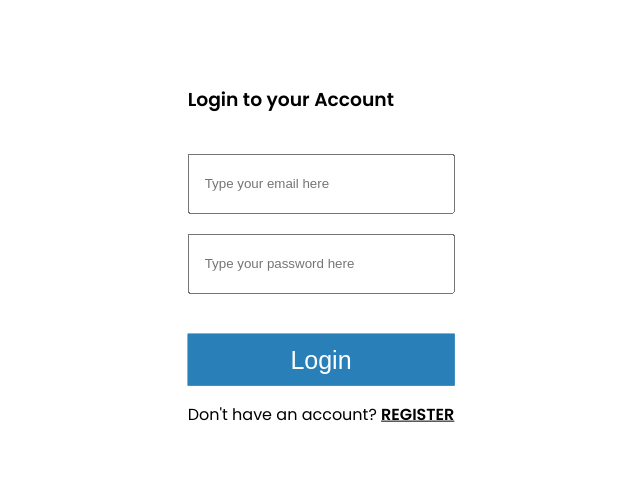
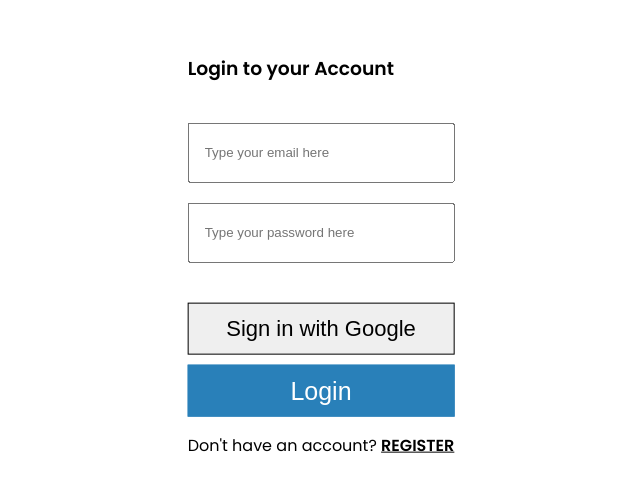
Before and after one commit to Uzmakh/edversityReact, a React (Vite) app in the folder day-04edversityTwitter/: page / in a window 1280 px wide. Shown: the part 146-638 px from the top of the page, without its empty margins (319-959 px from the left). Built offline with nearby package versions, Linux system fonts and the light colour scheme; no server answers.

Commit message:
Signed in with Google

```diff
--- a/day-04edversityTwitter/src/components/Login/index.jsx
+++ b/day-04edversityTwitter/src/components/Login/index.jsx
@@ -1,6 +1,6 @@
 import { useState, useEffect } from 'react';
 import { useNavigate } from "react-router-dom";
-import { signInWithEmailAndPassword, onAuthStateChanged } from 'firebase/auth';
+import { signInWithEmailAndPassword, onAuthStateChanged, GoogleAuthProvider, signInWithPopup } from 'firebase/auth';
 import { auth } from '../../firebase';
 import classes from './index.module.css'
 
@@ -12,10 +12,24 @@ function Login({ loginState }) {
   const navigate = useNavigate();
   const [isLoggedIn, setIsLoggedIn] = useState(true);
 
+  const provider = new GoogleAuthProvider();
+
   const [email, setEmail] = useState("");
   const [password, setPassword] = useState("");
   const [errorMessage, setErrorMessage] = useState(false);
-  const onLogin = async (e) => {
+
+  const onGoogleLogin = () => {
+    signInWithPopup(auth, provider)
+      .then((result) => {
+        const user = result.user;
+        console.log(user);
+      })
+      .catch((error) => {
+        console.log(error);
+    })
+}
+
+const onLogin = async (e) => {
     e.preventDefault();
     let errMessage = "";
     const validEmail = email.trim();
@@ -35,11 +49,12 @@ function Login({ loginState }) {
         console.log(res.user.uid);
         navigate("/home");
       } catch (error) {
-        // console.log(error.code);
-        // console.log(error.message);
+        // console.log(error.errorCode);
+        // console.log(error.errorMessage);
         if (error.code == "auth/invalid-credential") {
           setErrorMessage("Invalid Credentails!");
         }
+        setErrorMessage('');
       }
     }
   };
@@ -64,7 +79,15 @@ function Login({ loginState }) {
         className={classes.login_form}>
 
         <input value={email} onChange={(e) => { setEmail(e.target.value) }} type="email" className={classes.input_field} placeholder="Type your email here" />
+
         <input value={password} onChange={(e) => { setPassword(e.target.value) }} type="password" className={classes.input_field} placeholder="Type your password here" />
+
+        <input
+          onClick={onGoogleLogin}
+          className={classes.input_google_btn}
+          type="button"
+          value={"Sign in with Google"}
+        />
         <input type="submit" className={classes.input_btn} value={"Login"} />
       </form>
       <p>Don't have an account? {""}
--- a/day-04edversityTwitter/src/components/Login/index.module.css
+++ b/day-04edversityTwitter/src/components/Login/index.module.css
@@ -11,8 +11,8 @@ flex-direction: column;
 margin: 10px 0px;
 padding: 12px 15px;
 }
-.input_btn{
-  margin-top: 30px ;
+.login_form .input_btn{
+  margin-top: 10px ;
 padding: 25px 0px;
 line-height: 0px;
 background-color: #2980b9;
@@ -20,6 +20,17 @@ background-color: #2980b9;
 border: 1px solid #2980b9;
 font-size: 25px;
 color: #fff;
+ cursor: pointer;
+}
+.login_form .input_google_btn {
+  margin-top: 30px;
+  color: black;
+  padding: 25px 0px;
+line-height: 0px;
+ outline: none;
+  border: 1px solid black;
+  font-size: 22px;
+  cursor: pointer;
 }
 .login_switch{
     text-decoration: underline;
```
